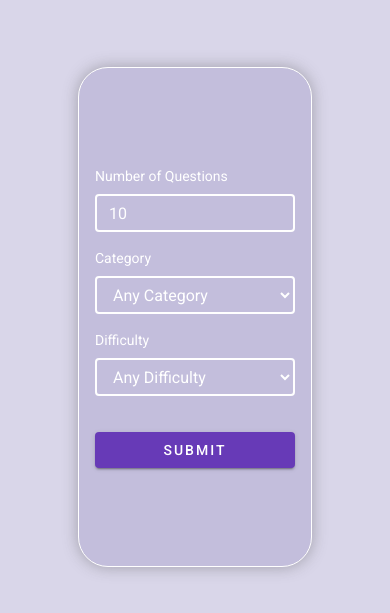
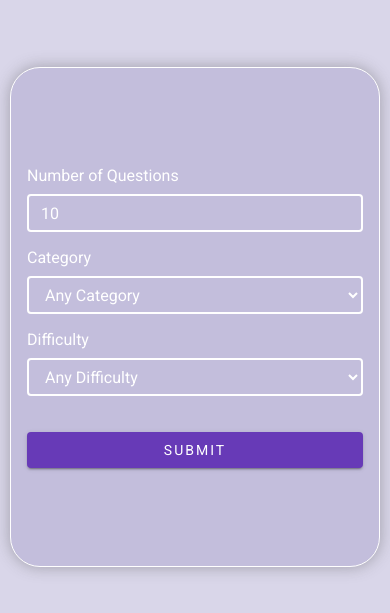
Before and after one commit to smchedlidze826/quizze-game-angular, an Angular app: page / in a window 390 px wide. Shown: the part 105-718 px from the top of the page. Built offline with nearby package versions, Linux system fonts and the light colour scheme.

Commit message:
responsiveness added

```diff
--- a/src/app/main-page/main-page.component.css
+++ b/src/app/main-page/main-page.component.css
@@ -23,6 +23,7 @@ button{
     margin-top: 20px;
     width: 100%;
     letter-spacing: 2px;
+    font-weight: 400;
 }
 .form-control{
     background-color: #C3BEDC;
@@ -40,3 +41,12 @@ i{
     margin-bottom: 10px;
     color: white;
 }
+@media only screen and (max-width: 850px) {
+    .form-container{
+        padding: 0 10px;
+    }
+    form{
+        font-size: 16px;
+        width: 100%;
+    }
+}
--- a/src/app/questions/questions.component.css
+++ b/src/app/questions/questions.component.css
@@ -106,7 +106,6 @@
     padding: 0;
 }
 button{
-    background-color: rgba(37, 14, 167, 0.85) ;
     width: 100%;
     letter-spacing: 2px;
     padding: .4rem 0px;
@@ -155,6 +154,9 @@ p {
         margin: .5% auto;
         flex-wrap: wrap;
     }
+    .quizze{
+        padding: 0 10px;
+    }
     .question-container p{
         font-size: 16px;
         width: 100%;
```
